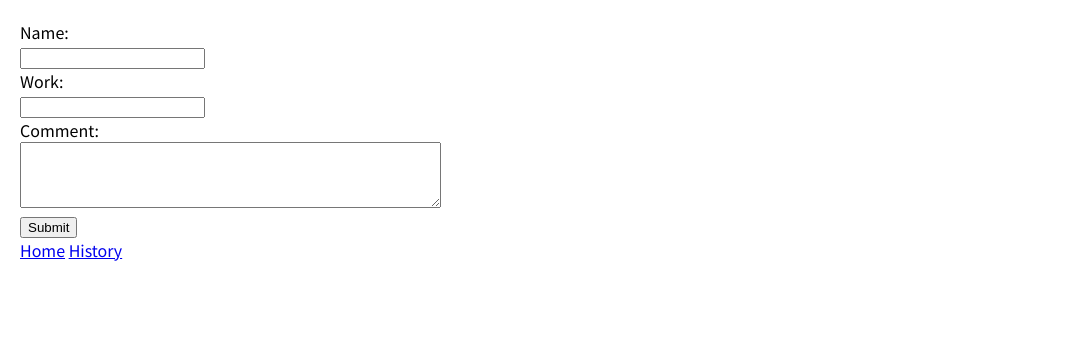
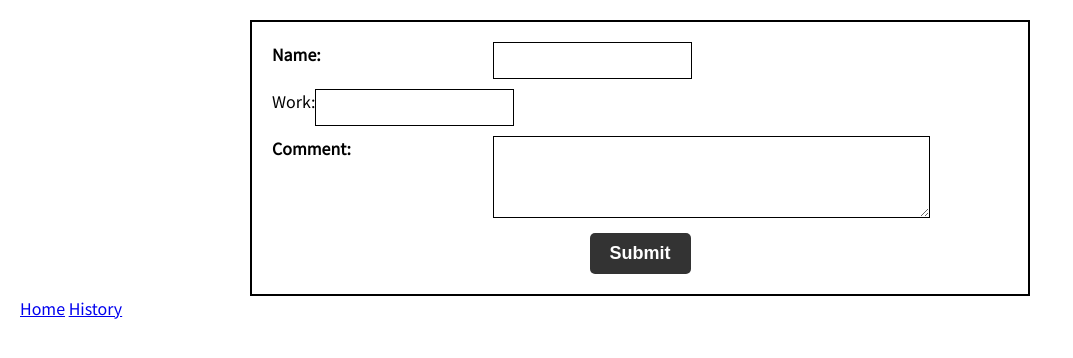
Before and after one commit to Sss0o1101/daily-report, a website built with Vite: page vite-project/index.html in a window 1280 px wide. Shown: the whole page, without its empty margins (0-1073 px from the left). Built offline with nearby package versions, Linux system fonts and the light colour scheme.

Commit message:
Further css text added.

```diff
--- a/vite-project/style.css
+++ b/vite-project/style.css
@@ -2,3 +2,59 @@ body {
     font-family: "Noto Sans JP", Helvetica, arial, sans-serif;
     padding: 20px;
 }
+
+/*
+form
+ */
+.form {
+    border: 2px solid #000;
+    padding: 20px;
+    max-width: 780px;
+    width: 100%;
+    margin: 0 auto;
+}
+
+.form-list {
+    display: flex;
+    margin-bottom: 10px;
+}
+
+.form-title {
+    font-weight: bold;
+    cursor: pointer;
+    width: 30%;
+}
+
+.form-find {
+    width: 70%;
+}
+
+.form-button {
+    text-align: center;
+}
+
+
+/*
+input,textarea
+ */
+ .input-field {
+    width: 100%;
+    padding: 10px;
+    border: 1px solid #000;
+ }
+
+
+ /*
+ button
+ */
+ .button {
+    border: 0;
+    font-size: 18px;
+    padding: 10px 20px;
+    font-weight: bold;
+    cursor: pointer;
+    background-color: #333;
+    color: #fff;
+    border-radius: 5px;
+    transition: opacity 0.25;
+ }
```
